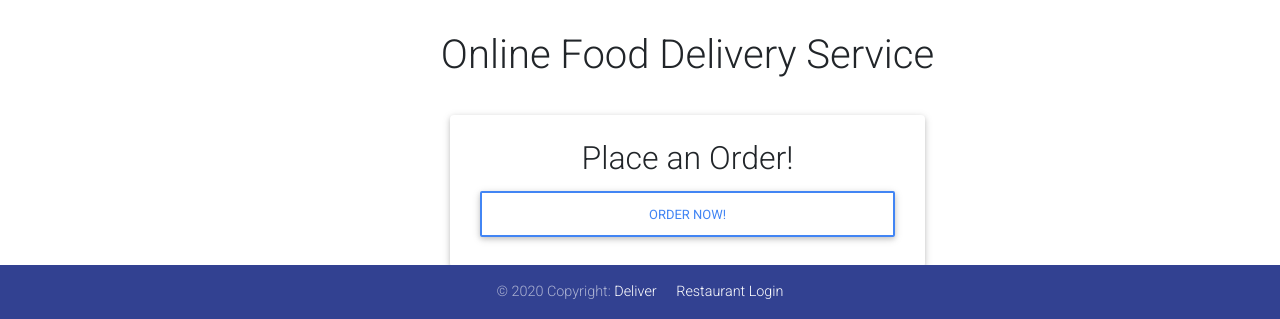
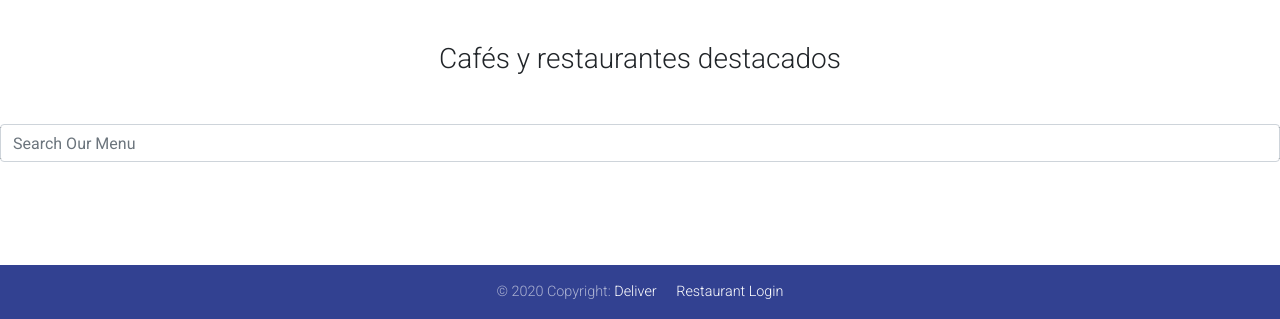
Before and after one commit to nayrugodness/hoisu-backend, a Django app: template customer/templates/customer/index.html in a window 1280 px wide. Shown: the part 481-800 px from the top of the page. Run offline with Django 3.2, Linux system fonts and the light colour scheme; the template is opened without the code that fills it, so the values that code supplies are empty; some libraries are stand-ins or nearby versions.

Commit message:
adding index design

```diff
--- a/customer/models.py
+++ b/customer/models.py
@@ -7,6 +7,7 @@ class MenuItem(models.Model):
     image = models.ImageField(upload_to='menu_images/')
     price = models.DecimalField(max_digits=5, decimal_places=2)
     category = models.ManyToManyField('Category', related_name='item')
+
 
     def __str__(self):
         return self.name
--- a/customer/static/app/css/style.css
+++ b/customer/static/app/css/style.css
@@ -1,19 +1,26 @@
 .header{
     width: 100vw;
-    height: 55vh;
-    background-color: #114dc5;
+    height: 60vh;
     display: flex;
     flex-direction: column;
     align-items: center;
     justify-content: space-between;
+    background-image: url("/static/app/images/backgroundImg.jpg")
 }
+
 .logo{
-    margin-top: 10rem
+    margin-top: 8vh;
+    margin-bottom: 4vh;
+}
+.input-text{
+    border-radius: 1rem;
+    border: transparent;
+    padding: 0.1rem;
+    text-align:center;
 }
 .links{
     width: 100%;
-    height: 20%;
-    background-color: pink;
+    height: 10vh;
     display: flex;
     flex-direction: row;
     align-items: center;
@@ -21,5 +28,23 @@
 }
 .principal-link{
     margin-left: 1rem;
-    color: black;
+    font-size: 1.2rem;
+    color: white;
 }
+.second-title{
+    display:flex;
+    flex-direction:row;
+    align-items:center;
+    justify-content:center;
+    width:100vw;
+    height: 8rem;
+}
+.searcher{
+    width: 100vw;
+    height: 2rem;
+    display: flex;
+    flex-direction: row;
+    align-items: center;
+    justify-content: center;
+    background-color: black;
+}
--- a/customer/templates/customer/base.html
+++ b/customer/templates/customer/base.html
@@ -25,6 +25,7 @@
 <body>
     {% include 'customer/navigation.html' %}
     {% block content %}
+
     {% endblock content %}
     {% include 'customer/footer.html' %}
 
--- a/customer/templates/customer/index.html
+++ b/customer/templates/customer/index.html
@@ -1,7 +1,7 @@
 {% extends 'customer/base.html' %}
 
 {% block content %}
-<div class="container mb-5">
+<!--<div class="container mb-5">
     <div class="row justify-content-center mt-5">
         <div class="col-md-8 col-sm-12 offset-md-1 p-4 text-center">
             <h1>Online Food Delivery Service</h1>
@@ -13,5 +13,19 @@
             <a href="{% url 'order' %}" class="btn btn-outline-primary">Order Now!</a>
         </div>
     </div>
+
+</div>-->
+<div class="best-establishments">
+    <div class="second-title">
+        <h3>Cafés y restaurantes destacados</h3>
+    </div>
+
+    <form method="GET" action="{% url 'menu-search' %}">
+        <div class="searcher">
+            <input class="form-control" name="q" type="text" placeholder="Search Our Menu" aria-label="Search" value="{{ request.GET.q }}">
+        </div>
+    </form>
+
+
 </div>
 {% endblock content %}
--- a/customer/templates/customer/navigation.html
+++ b/customer/templates/customer/navigation.html
@@ -3,9 +3,8 @@
 <header class="header">
   <img class="logo" src="{% static 'app/images/HoisuC&R.png' %}" alt="Logo pagina" width="200">
     <nav class="links">
-        <input type="text">
+        <input type="text" class="input-text">
         <a class='principal-link' href="#">Categorias</a>
         <a class='principal-link' href="{% url 'menu' %}">Establecimientos</a>
     </nav>
-
 </header>
```
Also changed, not shown: customer/views.py (+7 -1 lines), db.sqlite3, 1 other file.
